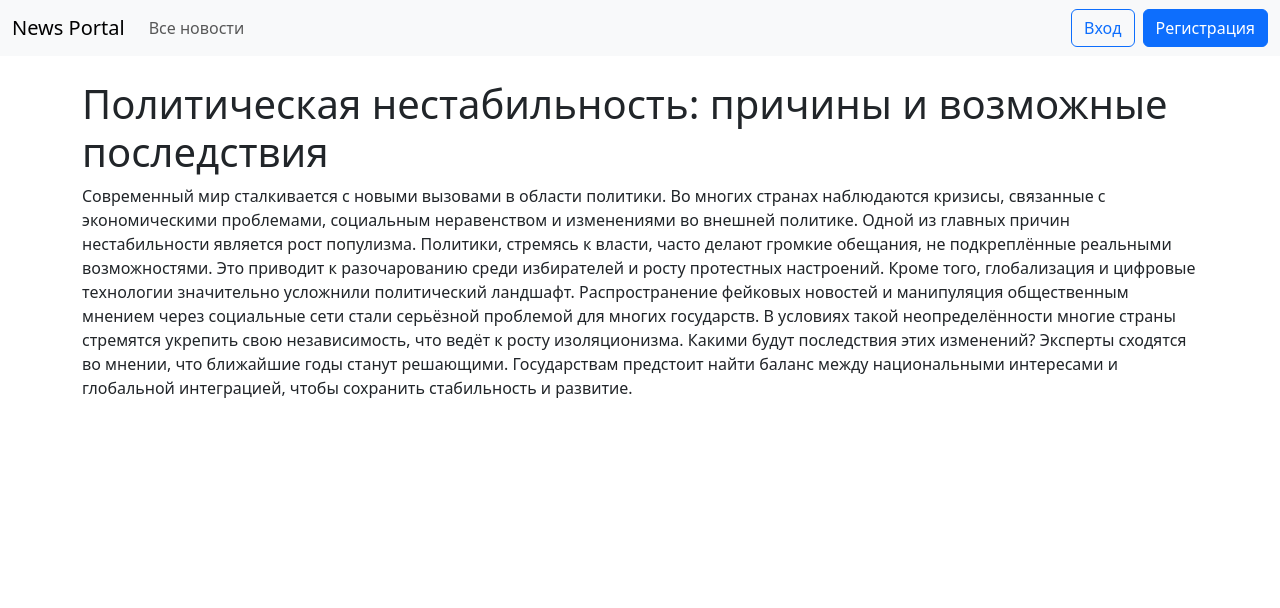
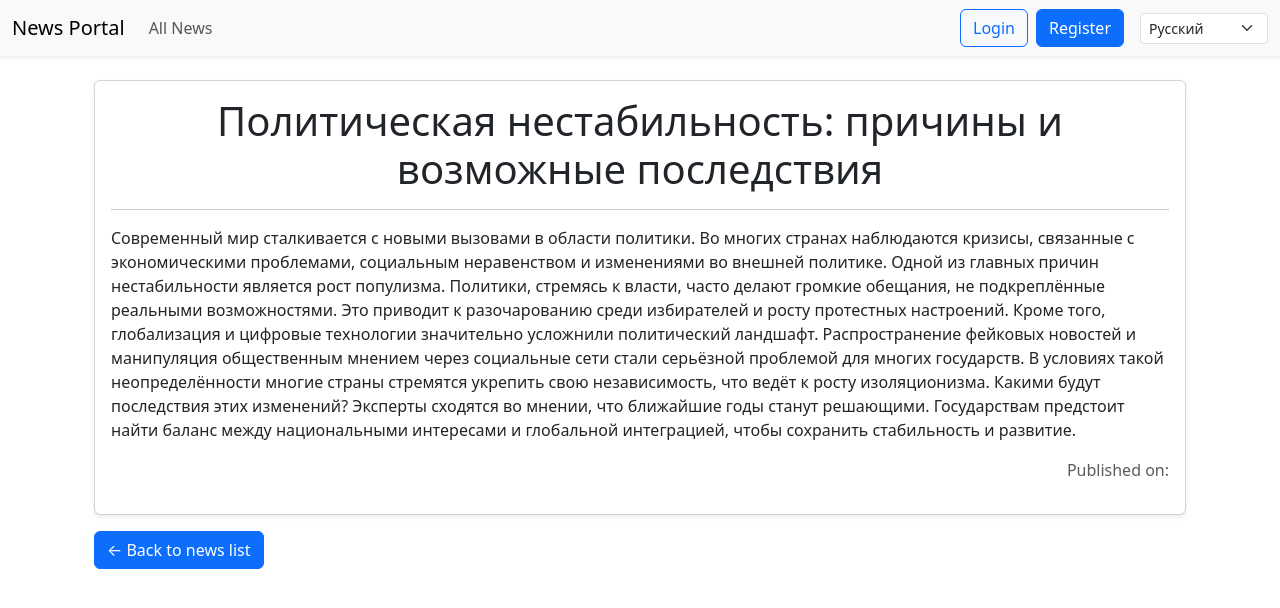
Before and after one commit to Maximer2024/HW-03, a Django app: page /news/2/ in a window 1280 px wide. Shown: the top 608 px of the page. Run offline with Django 5.2, Linux system fonts and the light colour scheme; data comes from the database, SQL or seed files in the repository; both versions use the stored data as it was after the commit; parts of the project's set-up code (start-up, migrations or seed data) failed here and were passed over; some libraries are stand-ins or nearby versions.

Commit message:
Добавлена локализация(пока не особо рабочая)

```diff
--- a/News_Portal/urls.py
+++ b/News_Portal/urls.py
@@ -1,10 +1,18 @@
 from django.contrib import admin
+from django.shortcuts import redirect
 from django.urls import path, include
 from news import views
 from news.views import NewsListView, NewsDetailView, NewsCreateView, NewsUpdateView, NewsDeleteView, ArticleCreateView, register, subscriptions_view
+from django.conf.urls.i18n import set_language
+
+
+def redirect_to_news(request):
+    return redirect('/news/')
 
 urlpatterns = [
+    path('set_language/', set_language, name='set_language'),
     path('admin/', admin.site.urls),
+    path('', redirect_to_news),
     path('news/', views.NewsListView.as_view(), name='news_list'),
     path('news/<int:pk>/', NewsDetailView.as_view(), name='news_detail'),
     path('news/create/', NewsCreateView.as_view(), name='news_create'),
--- a/news/forms.py
+++ b/news/forms.py
@@ -1,6 +1,7 @@
 from django import forms
 from django.contrib.auth.models import User
 from django.core.exceptions import ValidationError
+
 
 class RegistrationForm(forms.ModelForm):
     password = forms.CharField(widget=forms.PasswordInput)
--- a/news/models.py
+++ b/news/models.py
@@ -3,6 +3,13 @@
 from django.db.models.signals import m2m_changed
 from django.dispatch import receiver
 from django.core.mail import send_mail
+from django.utils.translation import gettext_lazy as _
+from modeltranslation.translator import register, TranslationOptions
+from modeltranslation.fields import TranslationField
+
+class Post(models.Model):
+    title = models.CharField(max_length=200)
+    content = models.TextField()
 
 class Author(models.Model):
     user = models.OneToOneField(User, on_delete=models.CASCADE)
--- a/news/templates/default.html
+++ b/news/templates/default.html
@@ -1,35 +1,49 @@
 <!DOCTYPE html>
-<html lang="en">
+<html lang="{{ LANGUAGE_CODE }}">
 <head>
     {% load censor_filters %}
     {% load static %}
+    {% load i18n %}
     <meta charset="UTF-8">
     <meta name="viewport" content="width=device-width, initial-scale=1.0">
-    <title>{% block title %}News Portal{% endblock %}</title>
+    <title>{% block title %}{% trans "News Portal" %}{% endblock %}</title>
 
     <link rel="stylesheet" href="{% static 'bootstrap/css/bootstrap.min.css' %}">
     <link rel="stylesheet" href="{% static 'css/styles.css' %}">
 </head>
 <body>
-    <nav class="navbar navbar-expand-lg navbar-light bg-light">
+    <nav class="navbar navbar-expand-lg navbar-light bg-light shadow-sm">
         <div class="container-fluid">
-            <a class="navbar-brand" href="#">News Portal</a>
-            <button class="navbar-toggler" type="button" data-bs-toggle="collapse" data-bs-target="#navbarNav" aria-controls="navbarNav" aria-expanded="false" aria-label="Toggle navigation">
+            <a class="navbar-brand" href="/news/">{% trans "News Portal" %}</a>
+            <button class="navbar-toggler" type="button" data-bs-toggle="collapse" data-bs-target="#navbarNav">
                 <span class="navbar-toggler-icon"></span>
             </button>
             <div class="collapse navbar-collapse" id="navbarNav">
-                <ul class="navbar-nav me-auto mb-2 mb-lg-0">
+                <ul class="navbar-nav me-auto">
                     <li class="nav-item">
-                        <a class="nav-link" href="/news/">Все новости</a>
+                        <a class="nav-link" href="/news/">{% trans "All News" %}</a>
                     </li>
                 </ul>
                 <div class="d-flex align-items-center">
                     {% if user.is_authenticated %}
-                        <span class="me-3">Здравствуйте, {{ user.username }}!</span>
+                        <span class="me-3 text-dark">{% trans "Hello" %}, {{ user.username }}!</span>
                     {% else %}
-                        <a href="{% url 'login' %}" class="btn btn-outline-primary me-2">Вход</a>
-                        <a href="{% url 'register' %}" class="btn btn-primary">Регистрация</a>
+                        <a href="{% url 'login' %}" class="btn btn-outline-primary me-2">{% trans "Login" %}</a>
+                        <a href="{% url 'register' %}" class="btn btn-primary">{% trans "Register" %}</a>
                     {% endif %}
+
+                    <form action="{% url 'set_language' %}" method="post" class="ms-3">
+                        {% csrf_token %}
+                        <select name="language" class="form-select form-select-sm" onchange="this.form.submit()">
+                            {% get_current_language as LANGUAGE_CODE %}
+                            {% get_available_languages as LANGUAGES %}
+                            {% for lang_code, lang_name in LANGUAGES %}
+                                <option value="{{ lang_code }}" {% if lang_code == LANGUAGE_CODE %}selected{% endif %}>
+                                    {{ lang_name }}
+                                </option>
+                            {% endfor %}
+                        </select>
+                    </form>
                 </div>
             </div>
         </div>
--- a/news/templates/news/post_detail.html
+++ b/news/templates/news/post_detail.html
@@ -1,8 +1,20 @@
 {% extends "default.html" %}
+{% load i18n %}
 
 {% block content %}
-<h1>{{ object.title }}</h1>
-<p>{{ object.content }}</p>
-<p>{{ object.date_created|date:"d.m.Y" }}</p>
-
+<div class="container mt-4">
+    <div class="card shadow-sm">
+        <div class="card-body">
+            <h1 class="card-title text-center">{{ object.title }}</h1>
+            <hr>
+            <p class="card-text">{{ object.content }}</p>
+            <p class="text-muted text-end">{% trans "Published on" %}: {{ object.date_created|date:"d.m.Y" }}</p>
+        </div>
+    </div>
+    <div class="mt-3">
+        <a href="{% url 'news_list' %}" class="btn btn-primary">
+            ← {% trans "Back to news list" %}
+        </a>
+    </div>
+</div>
 {% endblock %}
```
Also changed, not shown: News_Portal/settings.py (+24 -0 lines), news/templates/news/post_list.html (+19 -46 lines), db.sqlite3, 1 other file.
